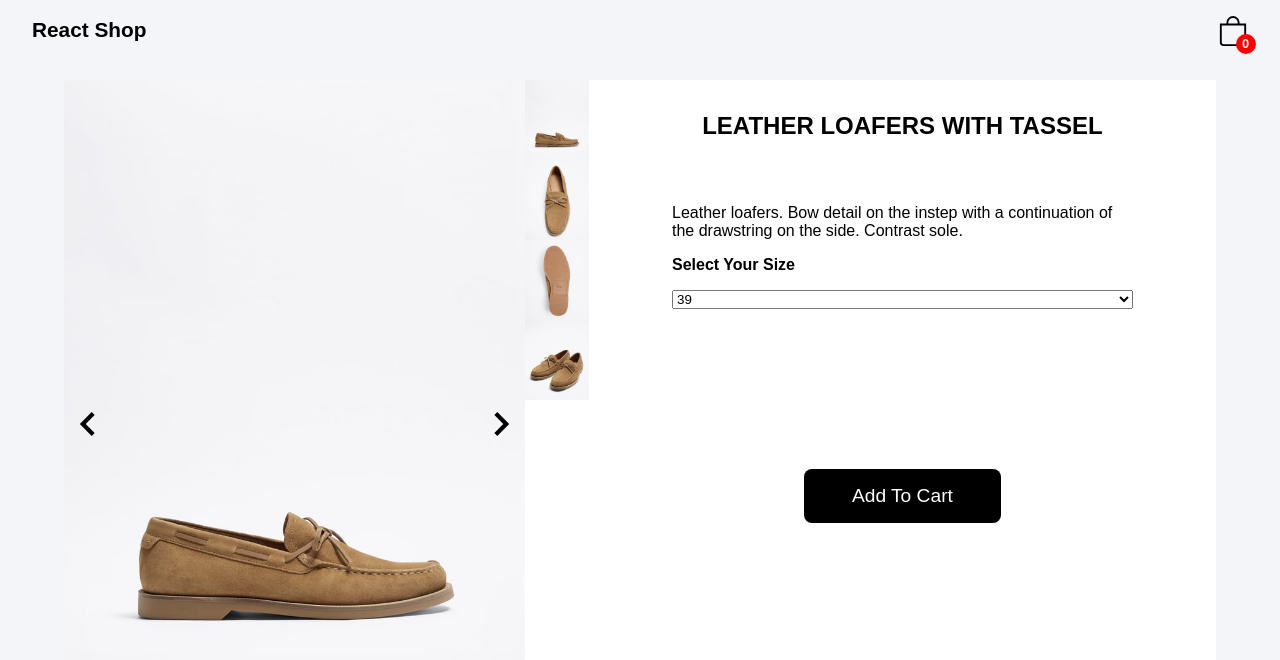
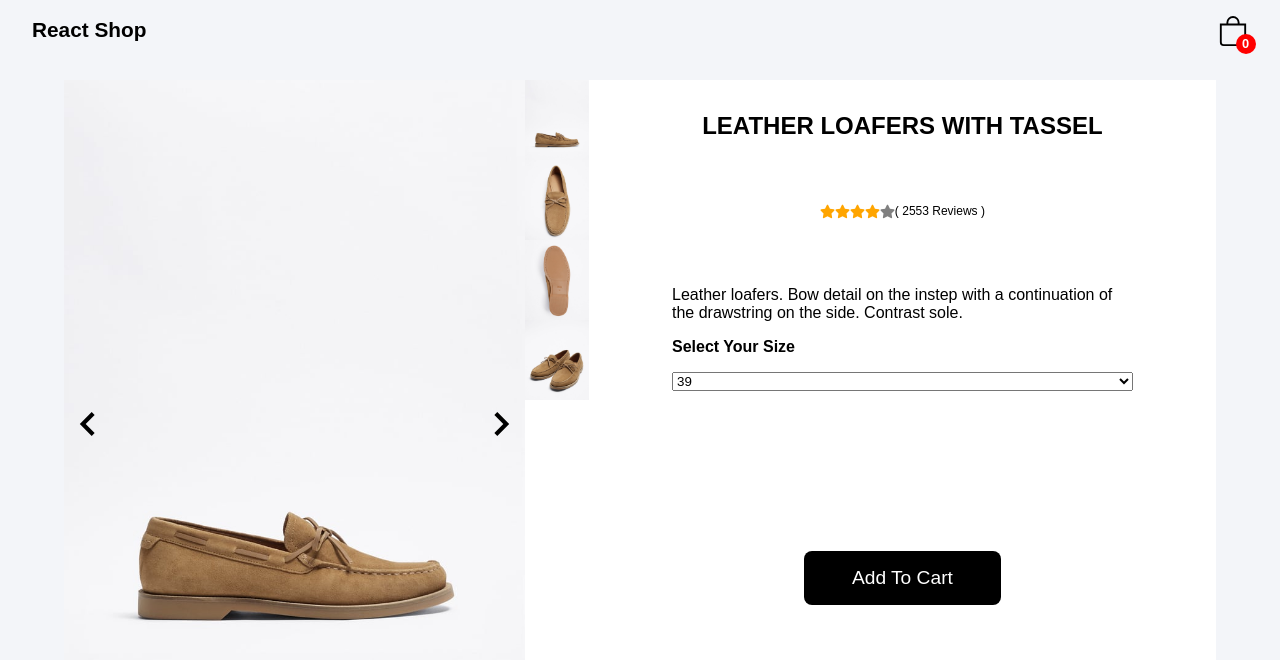
Before and after one commit to Hassene-Belhaj/React-Basic-Ecommerce, a React (Vite) app: page /product/1 in a window 1280 px wide. Shown: the top 660 px of the page. Built offline with nearby package versions, Linux system fonts and the light colour scheme.

Commit message:
StarsandLikes style changed

```diff
--- a/src/Components/StarsandLikes.jsx
+++ b/src/Components/StarsandLikes.jsx
@@ -16,6 +16,9 @@ align-items: center;
 const Stars = styled.div`
 display: flex;
 margin: 2rem 0;
+span{
+ font-size: 12px;
+}
 `
 const Reviews = styled.div`
 
@@ -28,6 +31,18 @@ const StarsandLikes = ({product}) => {
   return (
   <Container>
 
+        <Stars>
+          {Array.from({length : avgrating},(_,i)=>{
+            return <span key={i}><FaStar color='orange' size={15}/></span>
+          }) }
+          {Array.from({length : 5 - avgrating},(_,i)=>{
+            return <span key={i}><FaStar color='gray' size={15}/></span>
+          })}
+            <span> ( {likes} Reviews ) </span>
+          </Stars>
+
+          {/* // <Reviews>
+          // </Reviews> */}
 
 
   </Container>
```
